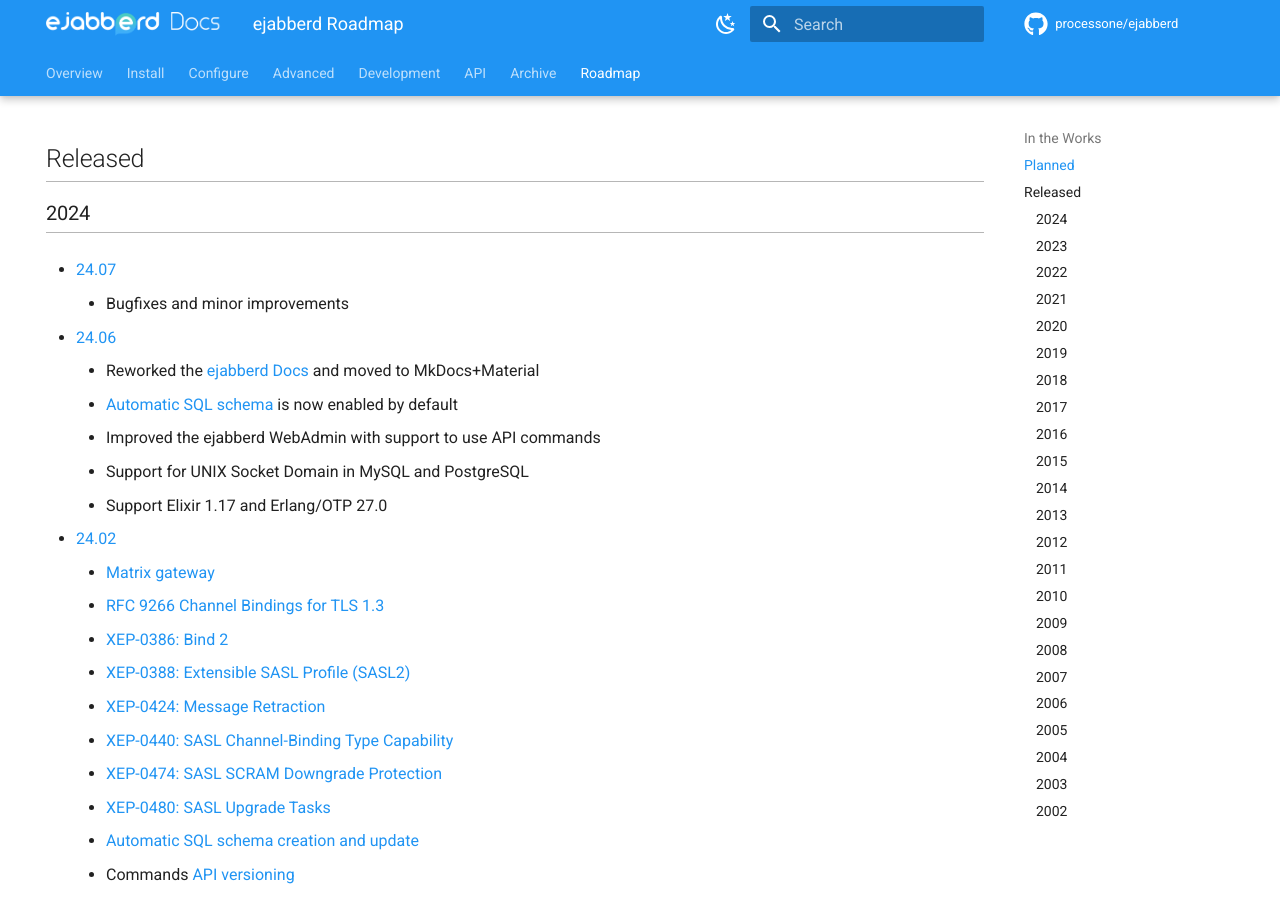
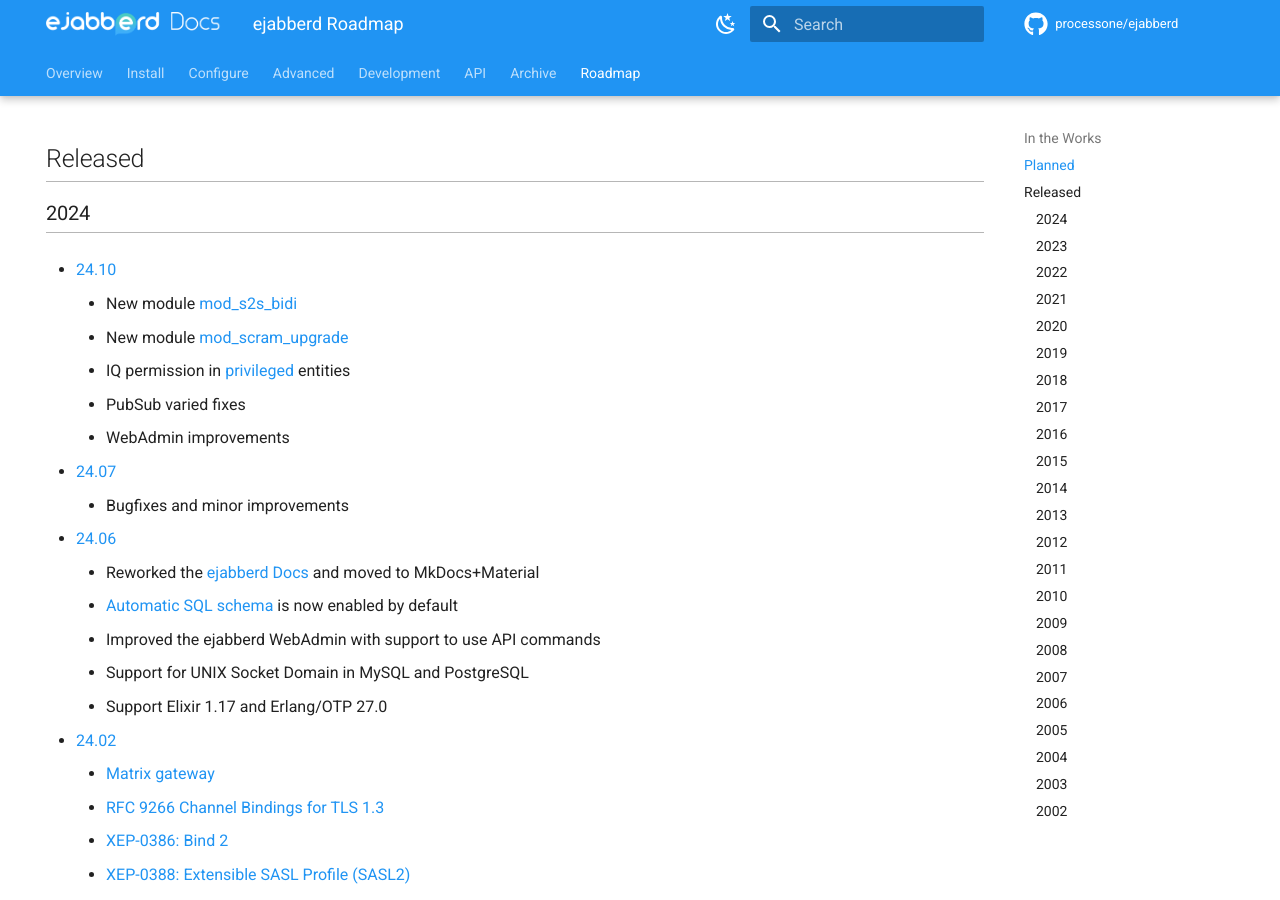
Before and after one commit to processone/docs.ejabberd.im, an MkDocs documentation site: the page built from content/roadmap/index.md, in a window 1280 px wide and 900 px high, scrolled down 398 px. Built offline with MkDocs 1.6.1 and Material for MkDocs 9.7.7, drawn with Linux system fonts in a browser that asks for light colours; comment, search, counter and statistics services are not loaded.

Commit message:
Add 24.10 to roadmap

```diff
--- a/content/roadmap/index.md
+++ b/content/roadmap/index.md
@@ -17,6 +17,13 @@
 ## Released
 
 ### 2024
+
+- [24.10](https://www.process-one.net/blog/ejabberd-24-10/)
+    - New module [mod_s2s_bidi](../admin/configuration/modules.md/#mod_s2s_bidi)
+    - New module [mod_scram_upgrade](../admin/configuration/modules.md/#mod_scram_upgrade)
+    - IQ permission in [privileged](../admin/configuration/modules.md/#mod_privilege) entities
+    - PubSub varied fixes
+    - WebAdmin improvements
 
 - [24.07](https://www.process-one.net/blog/ejabberd-24-07/)
     - Bugfixes and minor improvements
```
